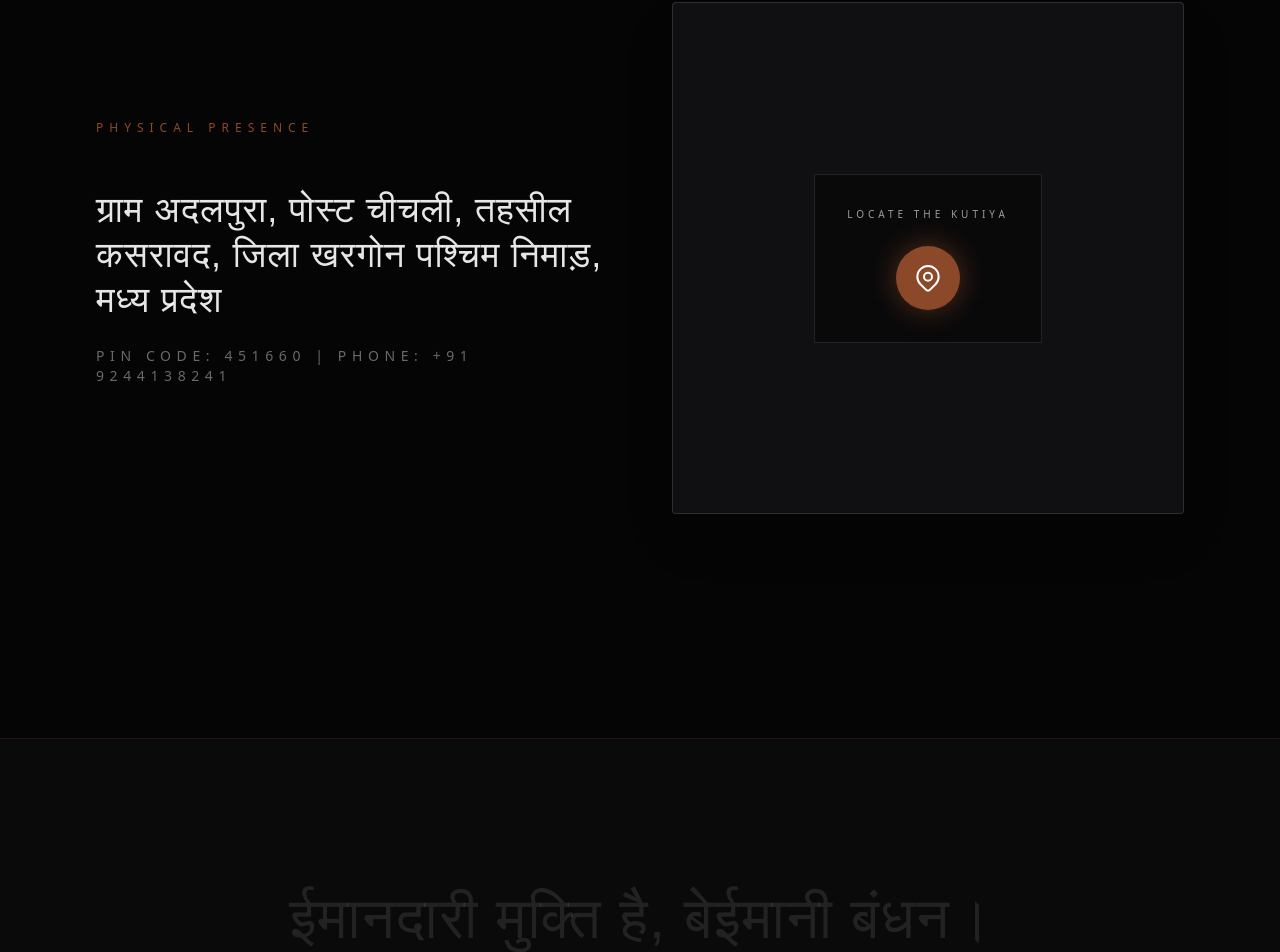
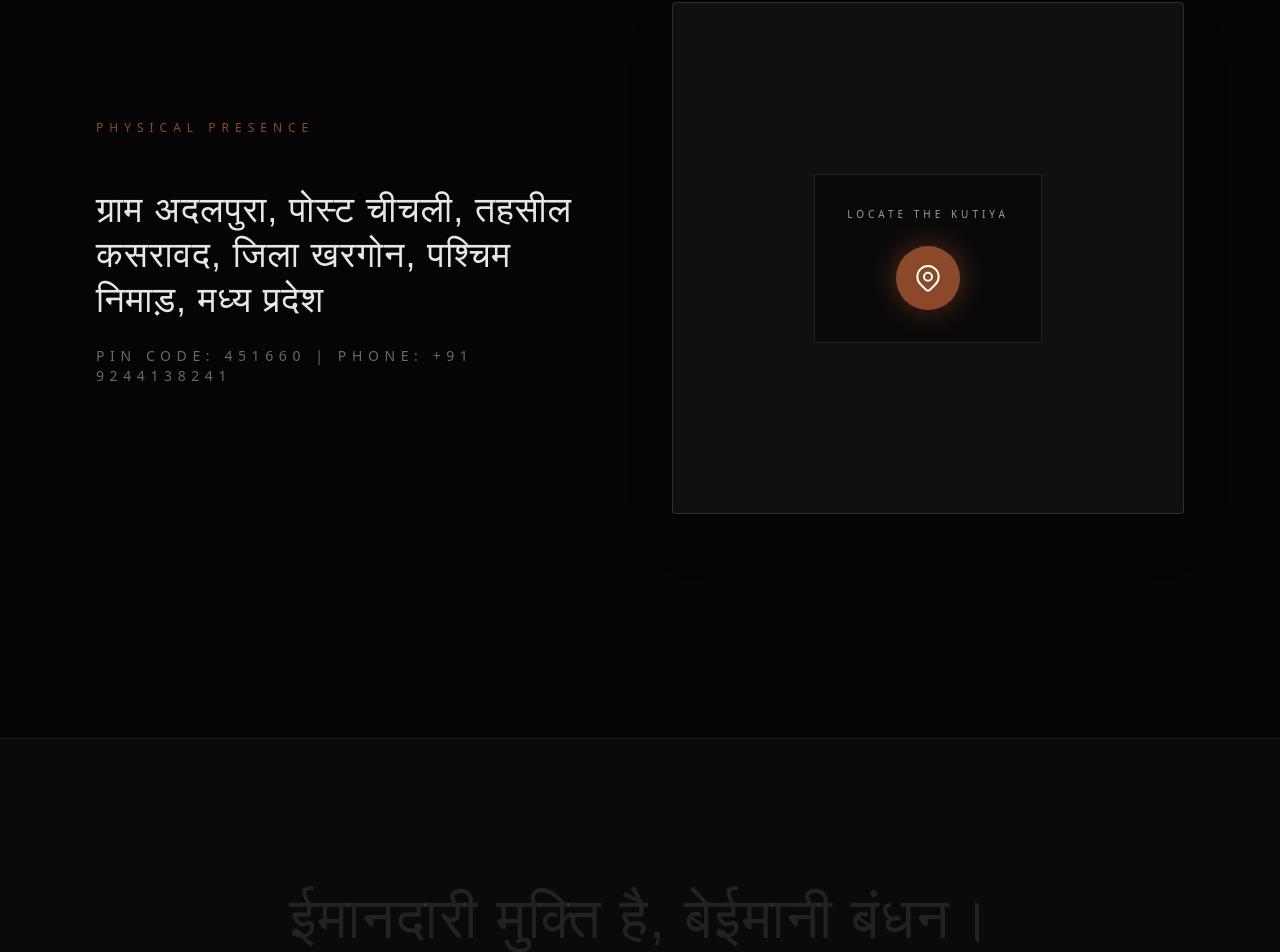
Before and after one commit to coffeedonuttv-test/pratyaksh-gyan, a Next.js app: page /sangat in a window 1280 px wide. Shown: the part 1305-2257 px from the top of the page. Built offline with nearby package versions, Linux system fonts and the light colour scheme; a web font is replaced by a local one.

Commit message:
fix: added commas in address fields

```diff
--- a/src/components/KutiyaSection.tsx
+++ b/src/components/KutiyaSection.tsx
@@ -77,14 +77,14 @@ export default function KutiyaSection() {
                             {/* Front - Hindi */}
                             <div className="absolute inset-0 flex flex-col items-center justify-center text-center w-full h-full" style={{ backfaceVisibility: "hidden", WebkitBackfaceVisibility: "hidden" }}>
                                 <p className="font-devanagari text-lg md:text-xl text-white/70 leading-relaxed drop-shadow-md px-4">
-                                    ग्राम अदलपुरा, पोस्ट चीचली निमरानी, तहसील कसरावद,<br /> जिला खरगोन पश्चिम निमाड़, मध्य प्रदेश<br />पिन कोड - 451660 | फोन - +91 9244138241
+                                    ग्राम अदलपुरा, पोस्ट चीचली निमरानी, तहसील कसरावद,<br /> जिला खरगोन, पश्चिम निमाड़, मध्य प्रदेश<br />पिन कोड - 451660 | फोन - +91 9244138241
                                 </p>
                             </div>
 
                             {/* Back - English */}
                             <div className="absolute inset-0 flex flex-col items-center justify-center text-center w-full h-full px-4" style={{ transform: "rotateY(180deg)", backfaceVisibility: "hidden", WebkitBackfaceVisibility: "hidden" }}>
                                 <p className="font-sans text-[10px] md:text-xs text-white/70 leading-relaxed drop-shadow-md tracking-widest uppercase font-light">
-                                    Village Adalpura, Post Chichli Nimrani, Tehsil Kasrawad,<br /> District Khargone West Nimar, Madhya Pradesh<br />PIN Code - 451660 | Phone - +91 9244138241
+                                    Village Adalpura, Post Chichli Nimrani, Tehsil Kasrawad,<br /> District Khargone, West Nimar, Madhya Pradesh<br />PIN Code - 451660 | Phone - +91 9244138241
                                 </p>
                             </div>
                     </motion.div>
--- a/src/components/SangatSection.tsx
+++ b/src/components/SangatSection.tsx
@@ -114,7 +114,7 @@ export default function SangatSection() {
                             {/* Front - Hindi */}
                             <div className="absolute inset-0 flex flex-col justify-center text-center lg:text-left w-full h-full" style={{ backfaceVisibility: "hidden", WebkitBackfaceVisibility: "hidden" }}>
                                 <h3 className="font-devanagari text-2xl md:text-3xl lg:text-4xl text-white/90 leading-tight tracking-wide">
-                                    ग्राम अदलपुरा, पोस्ट चीचली, तहसील कसरावद, जिला खरगोन पश्चिम निमाड़, मध्य प्रदेश
+                                    ग्राम अदलपुरा, पोस्ट चीचली, तहसील कसरावद, जिला खरगोन, पश्चिम निमाड़, मध्य प्रदेश
                                 </h3>
                                 <p className="text-white/40 text-sm tracking-[0.4em] mt-6">PIN CODE: 451660 | PHONE: +91 9244138241</p>
                             </div>
@@ -122,7 +122,7 @@ export default function SangatSection() {
                             {/* Back - English */}
                             <div className="absolute inset-0 flex flex-col justify-center text-center lg:text-left w-full h-full" style={{ transform: "rotateY(180deg)", backfaceVisibility: "hidden", WebkitBackfaceVisibility: "hidden" }}>
                                 <h3 className="font-sans text-base md:text-lg lg:text-xl text-white/90 leading-relaxed tracking-widest uppercase font-light">
-                                    Village Adalpura, Post Chichli, Tehsil Kasrawad, District Khargone West Nimar, Madhya Pradesh
+                                    Village Adalpura, Post Chichli, Tehsil Kasrawad, District Khargone, West Nimar, Madhya Pradesh
                                 </h3>
                                 <p className="text-white/40 text-sm tracking-[0.4em] mt-6">PIN CODE: 451660 | PHONE: +91 9244138241</p>
                             </div>
```
